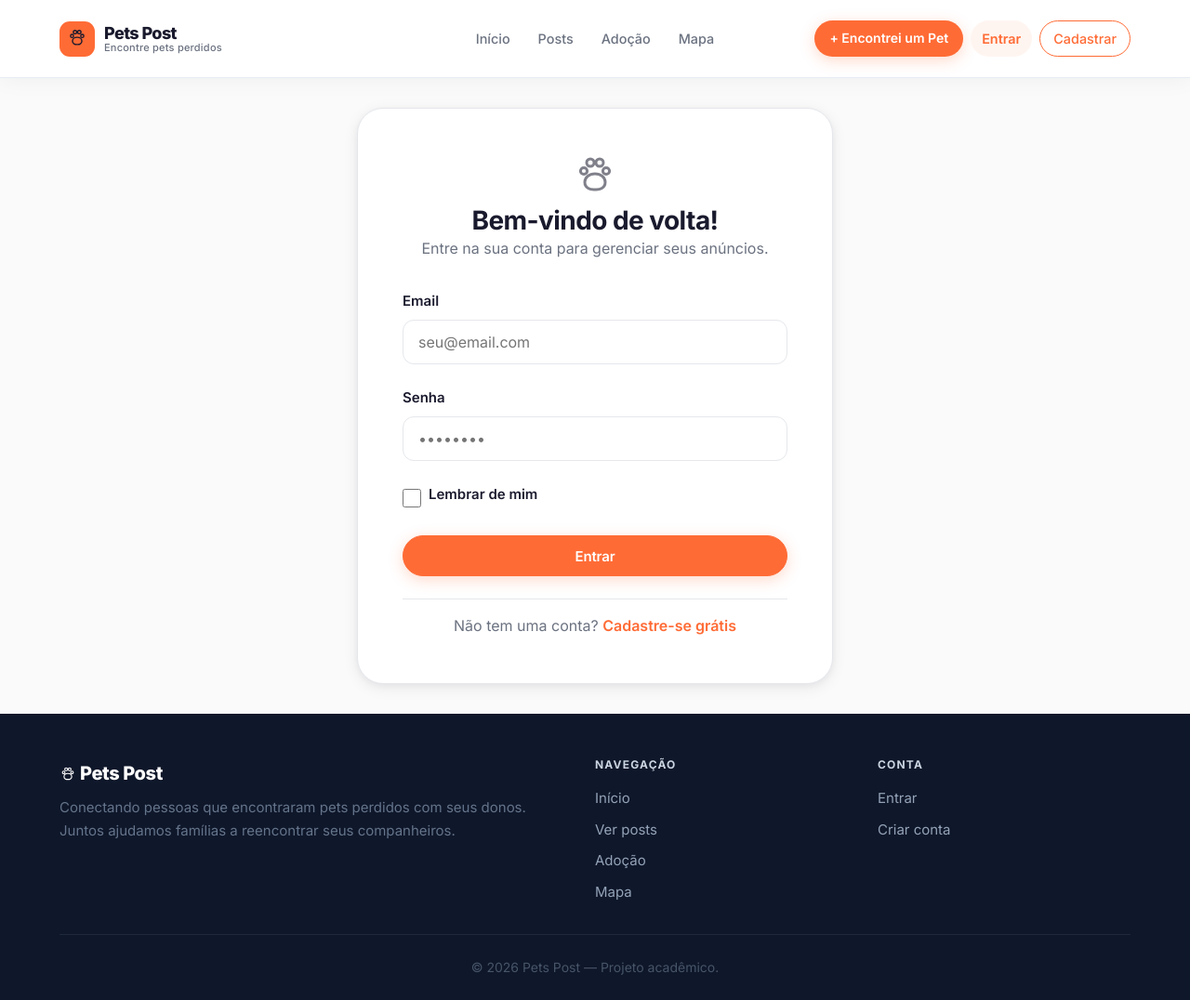
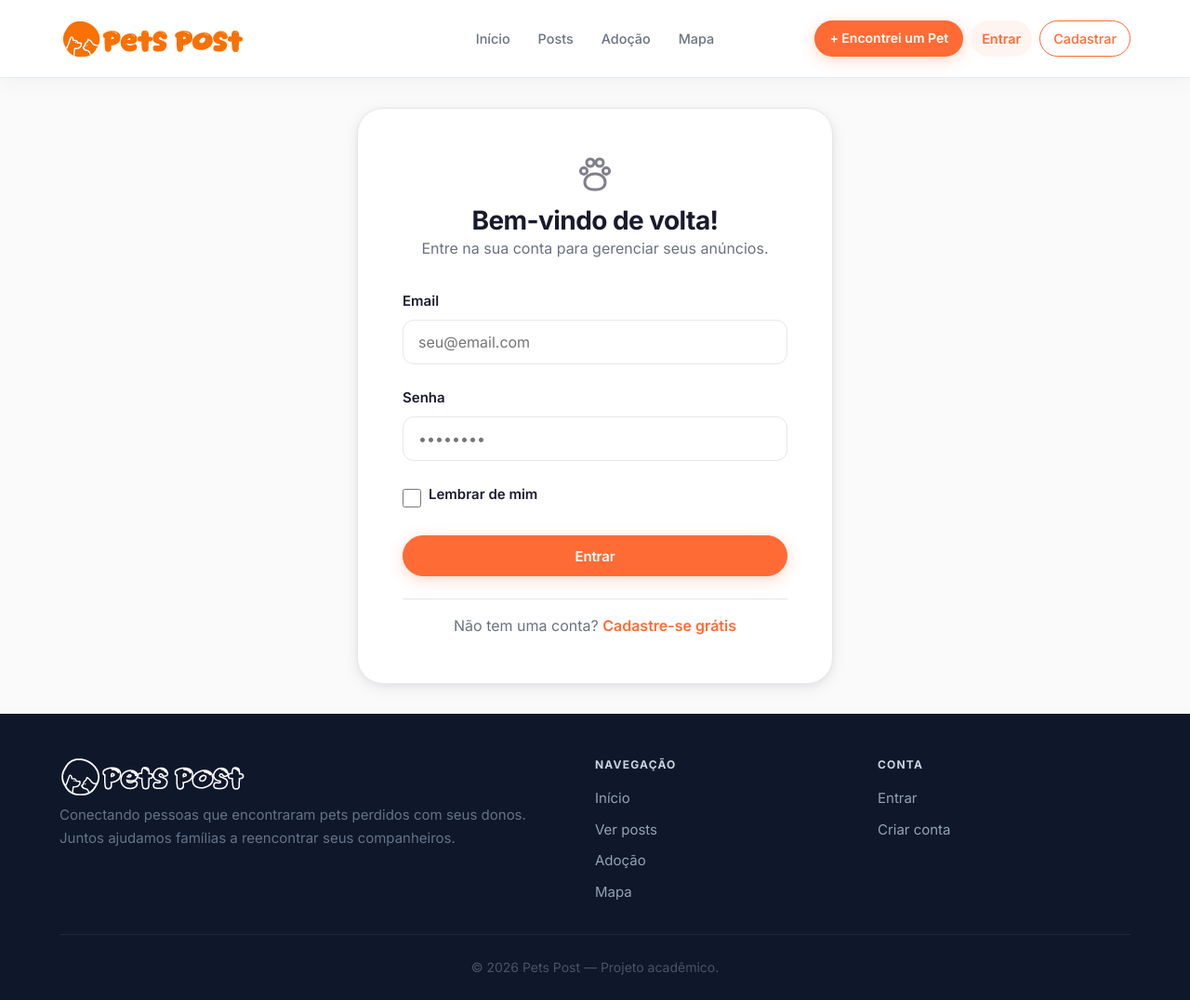
Before and after one commit to ricardobritodev/pets-post, a Flask app: a page that uses app/templates/base.html in a window 1280 px wide. Shown: the whole page at 93% size. Run offline with Flask 3, Linux system fonts and the light colour scheme.

Commit message:
correção logo horizontal  no  header e footer

```diff
--- a/app/templates/base.html
+++ b/app/templates/base.html
@@ -6,6 +6,9 @@
   <meta name="description" content="Pets Post — Plataforma para localização de pets perdidos. Ajude pets a voltarem para casa.">
 
   <title>{% block title %}{% if title %}{{ title }} | Pets Post{% else %}Pets Post{% endif %}{% endblock %}</title>
+
+  <link rel="icon" type="image/png" href="{{ url_for('static', filename='images/favicon.png') }}">
+  <link rel="apple-touch-icon" href="{{ url_for('static', filename='images/apple-touch-icon.png') }}">
 
   <link rel="preconnect" href="https://fonts.googleapis.com">
   <link rel="preconnect" href="https://fonts.gstatic.com" crossorigin>
@@ -26,11 +29,7 @@
 
         {# ── Coluna 1: Logo ── #}
         <a href="{{ url_for('main.index') }}" class="navbar__brand">
-          <span class="navbar__logo-icon">{{ icon('paw', size=22) }}</span>
-          <span class="navbar__brand-name">
-            <span>Pets Post</span>
-            <span>Encontre pets perdidos</span>
-          </span>
+          <img src="{{ url_for('static', filename='images/logo.png') }}" alt="Pets Post" height="36">
         </a>
 
         {# ── Coluna 2: Navegação central (desktop) ── #}
@@ -170,7 +169,9 @@
       <div class="footer__grid">
 
         <div>
-          <span class="footer__brand">{{ icon('paw', size=18) }} Pets Post</span>
+          <span class="footer__brand">
+            <img src="{{ url_for('static', filename='images/logo-white.png') }}" alt="Pets Post" height="32">
+          </span>
           <p class="footer__tagline">
             Conectando pessoas que encontraram pets perdidos com seus donos.
             Juntos ajudamos famílias a reencontrar seus companheiros.
```
Also changed, not shown: app/static/images/apple-touch-icon.png (added), app/static/images/favicon.png (added), app/static/images/logo-white.png (added), app/static/images/logo.png (added).
